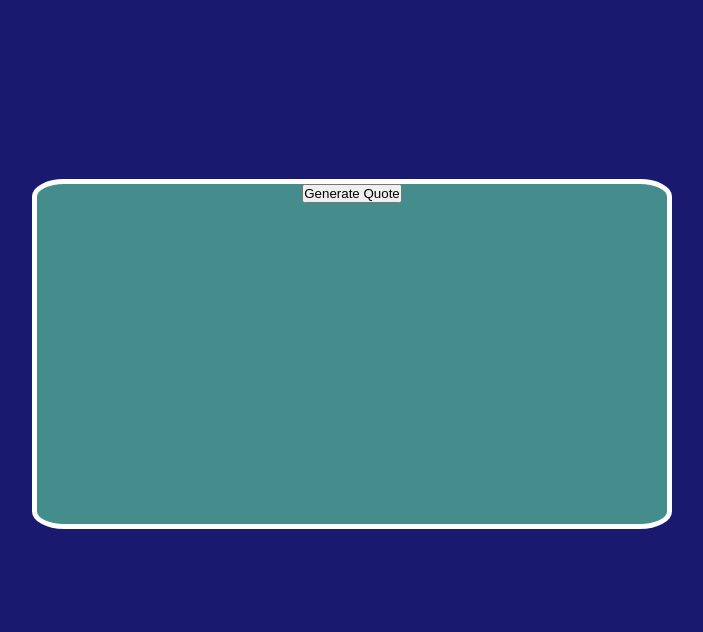
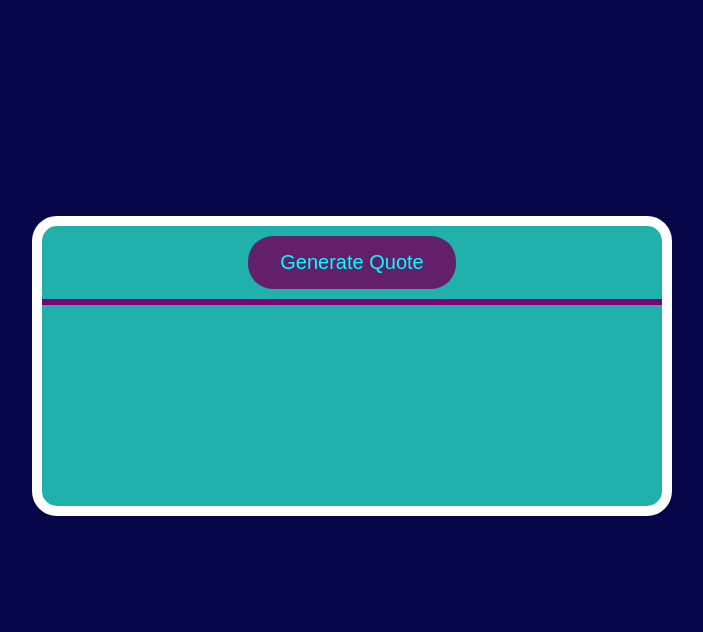
Before and after one commit to Sumera222/Random-Quote-Generator, a plain HTML site: page index.html in a window 1280 px wide. Shown: the part 168-800 px from the top of the page, without its empty margins (288-991 px from the left). Drawn offline with Linux system fonts and the light colour scheme.

Commit message:
change border styles

```diff
--- a/style.css
+++ b/style.css
@@ -9,31 +9,47 @@
     display: grid;
     place-items: center;
     text-align: center;
-    background:midnightblue
+    background-color: rgb(5, 5, 71);
 }
 .body-gen{
     width: 50%;
-    min-height: 350px;
-    background-color: rgb(69, 141, 141);
+    min-height: 300px;
+    background: lightseagreen;
     color:white;
-    border: 5px solid white;
-    border-radius: 5%;
+    border: 10px solid white;
+    border-radius: 25px;
 }
 .h1 {
     color: white;
-    font-weight: bolder;
   }
 #output{
     font-size: 30px;
-    border-bottom: 10px solid White
-
+    border-bottom: 3px solid rgb(128, 0, 122);
+    border-top: 3px solid rgb(128, 0, 122);
+    color: rgb(255, 254, 254);
+}
 #btn{
-  border: none;
-
+  background-color: rgb(98, 32, 107);
+  border: white;
+  border-radius: 25px;
+  color: aqua;
   padding: 15px 32px;
   text-align: center;
   text-decoration: none;
   display: inline-block;
-  font-size: 16px;
+  font-size: 20px;
   margin: 10px;
 }
+
+
+.next
+{
+    font-size:18px;
+    border-radius: 15px;
+    cursor:pointer;
+    padding: 10px;
+    margin-top: 5px;
+    font-weight: bold;
+    color: white;
+    background-color: rgb(116, 30, 97);
+}
```
